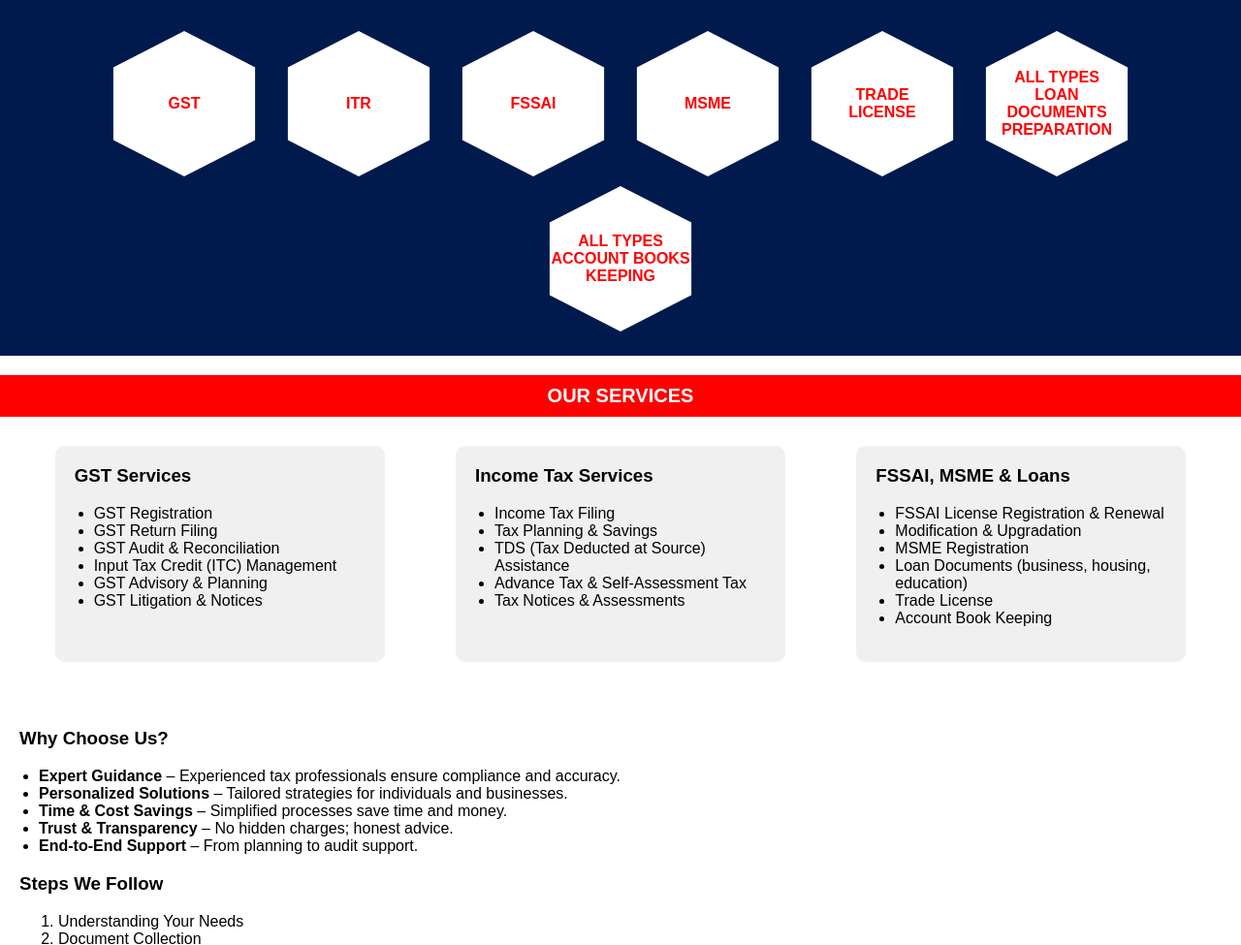
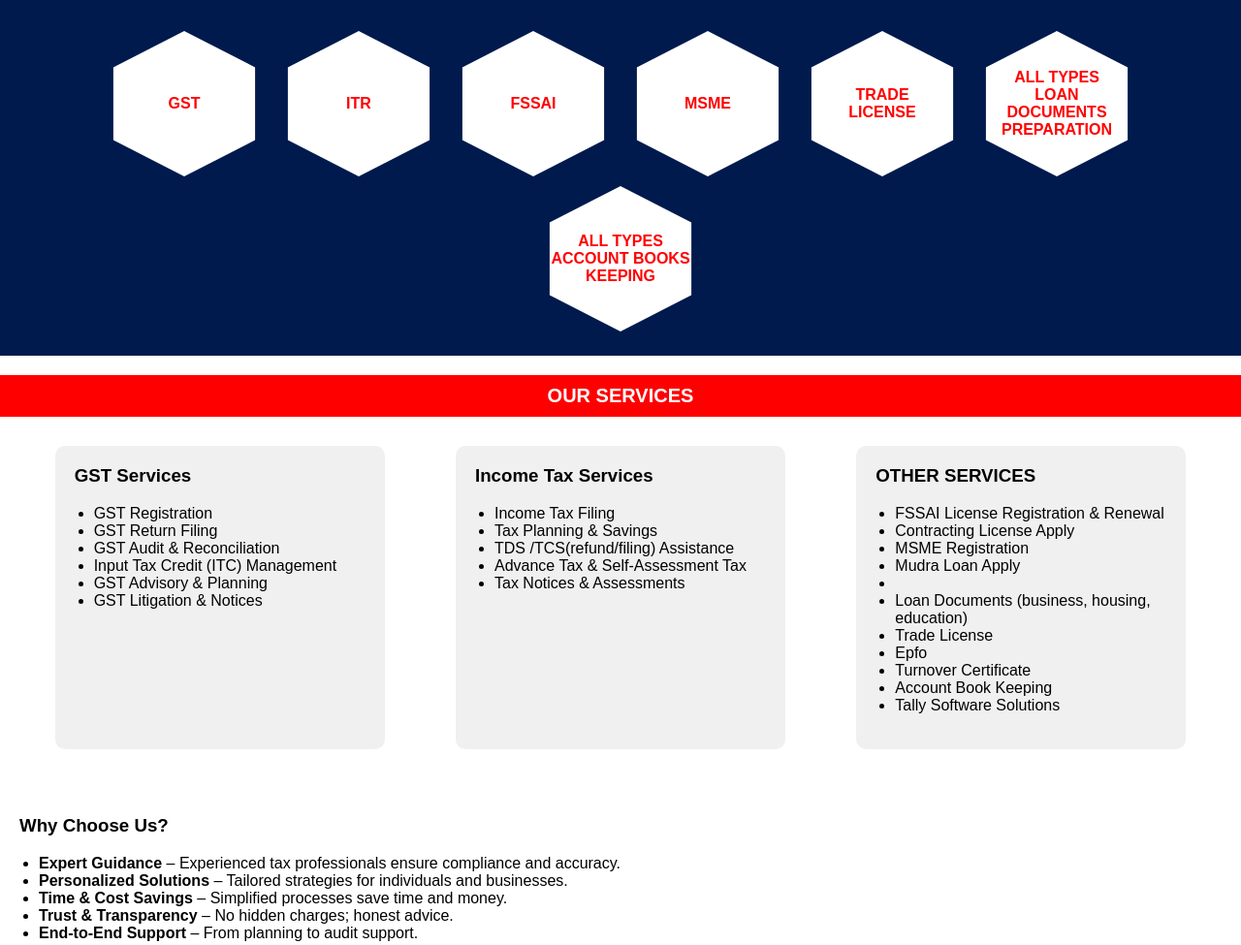
Before and after one commit to ommtax/otssurada, a plain HTML site: page index.html in a window 1280 px wide. Shown: the part 115-1090 px from the top of the page at 97% size. Drawn offline with Linux system fonts and the light colour scheme.

Commit message:
Update index.html

```diff
--- a/index.html
+++ b/index.html
@@ -139,21 +139,25 @@
         <ul>
             <li>Income Tax Filing</li>
             <li>Tax Planning & Savings</li>
-            <li>TDS (Tax Deducted at Source) Assistance</li>
+            <li>TDS /TCS(refund/filing) Assistance</li>
             <li>Advance Tax & Self-Assessment Tax</li>
             <li>Tax Notices & Assessments</li>
         </ul>
     </div>
 
     <div class="service-box">
-        <h3>FSSAI, MSME & Loans</h3>
+        <h3>OTHER SERVICES</h3>
         <ul>
             <li>FSSAI License Registration & Renewal</li>
-            <li>Modification & Upgradation</li>
+            <li>Contracting License Apply</li>
             <li>MSME Registration</li>
+            <li>Mudra Loan Apply<li>
             <li>Loan Documents (business, housing, education)</li>
             <li>Trade License</li>
+            <li>Epfo</li>
+            <li>Turnover Certificate</li>
             <li>Account Book Keeping</li>
+            <li>Tally Software Solutions</li>
         </ul>
     </div>
 </section>
```
